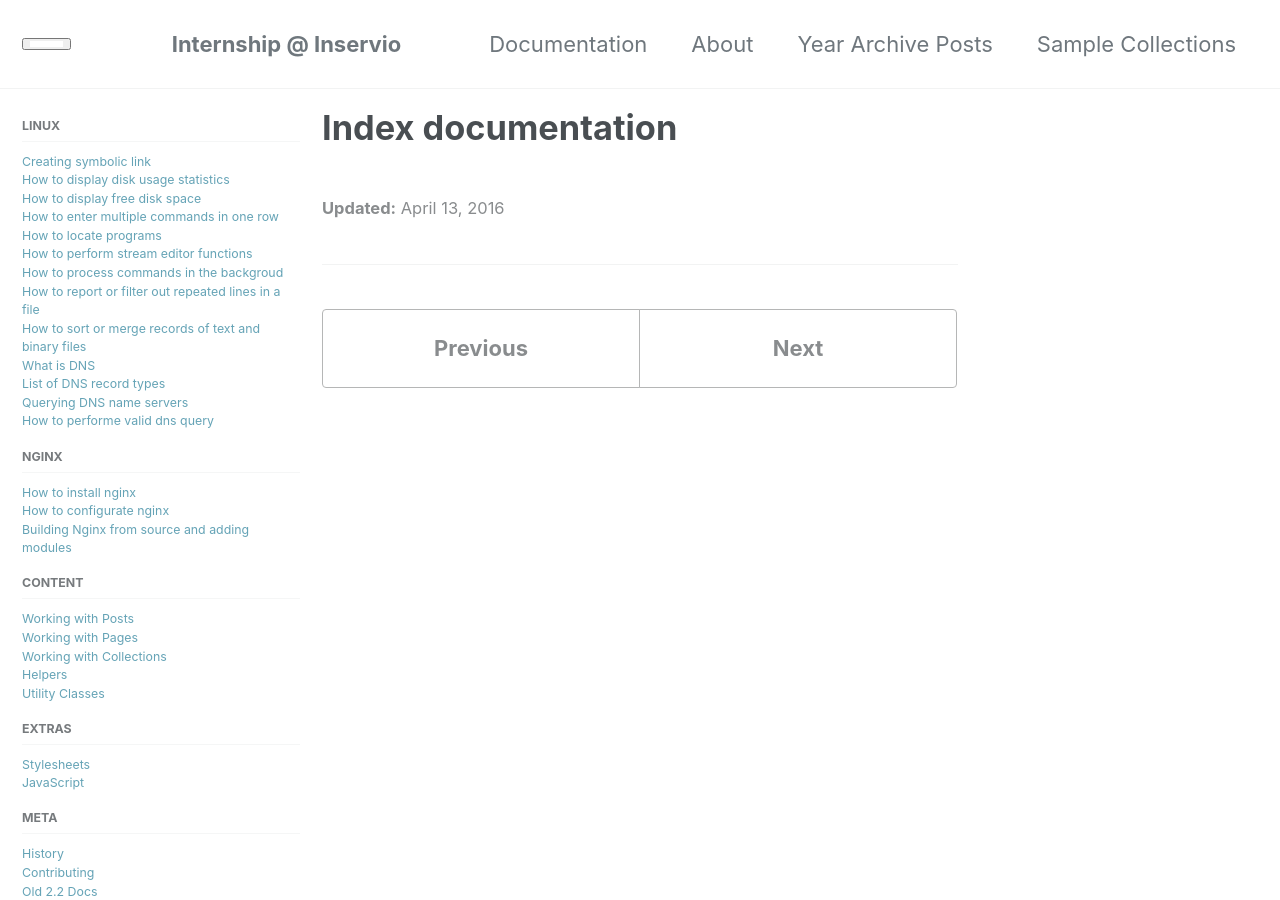
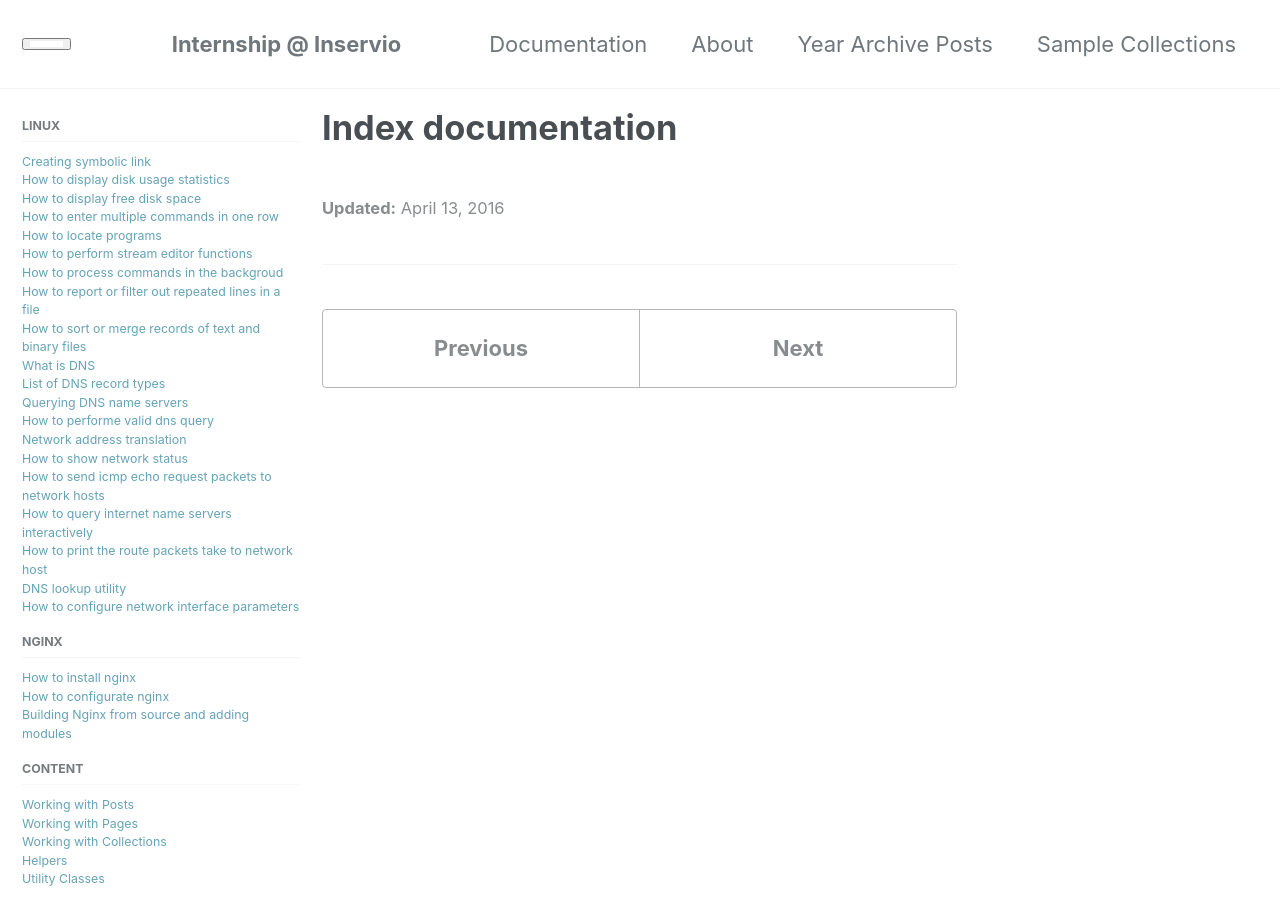
Before and after one commit to inservio/internship, a Jekyll site: the page built from _docs/documentation.md, in a window 1280 px wide and 900 px high. Built offline with Jekyll 4.4.1, drawn with Linux system fonts in a browser that asks for light colours.

Commit message:
editing navigation.yml file

```diff
--- a/_data/navigation.yml
+++ b/_data/navigation.yml
@@ -42,6 +42,20 @@ docs:
         url: /docs/linux/querying-dns-name-servers/
       - title: "How to performe valid dns query"
         url: /docs/linux/how-to-performe-valid-dns-query/
+      - title: "Network address translation"
+        url: /docs/linux/network-address-translation/
+      - title: "How to show network status"
+        url: /docs/linux/how-to-show-network-status/
+      - title: "How to send icmp echo request packets to network hosts"
+        url: /docs/linux/how-to-send-icmp-echo-request-packets-to-network-hosts/
+      - title: "How to query internet name servers interactively"
+        url: /docs/linux/how-to-query-internet-name-servers-interactively/
+      - title: "How to print the route packets take to network host"
+        url: /docs/linux/how-to-print-the-route-packets-take-to-network-host/
+      - title: "DNS lookup utility"
+        url: /docs/linux/dns-lookup-utility/
+      - title: "How to configure network interface parameters"
+        url: /docs/linux/how-to-configure-network-interface-parameters/
 
   - title: Nginx
     children:
```
